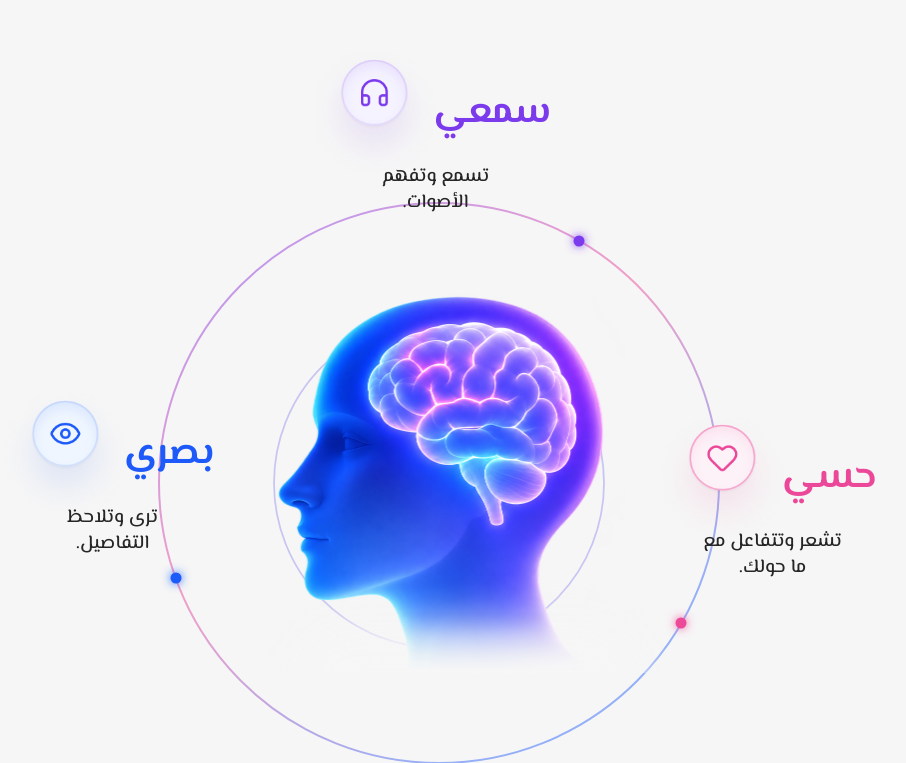
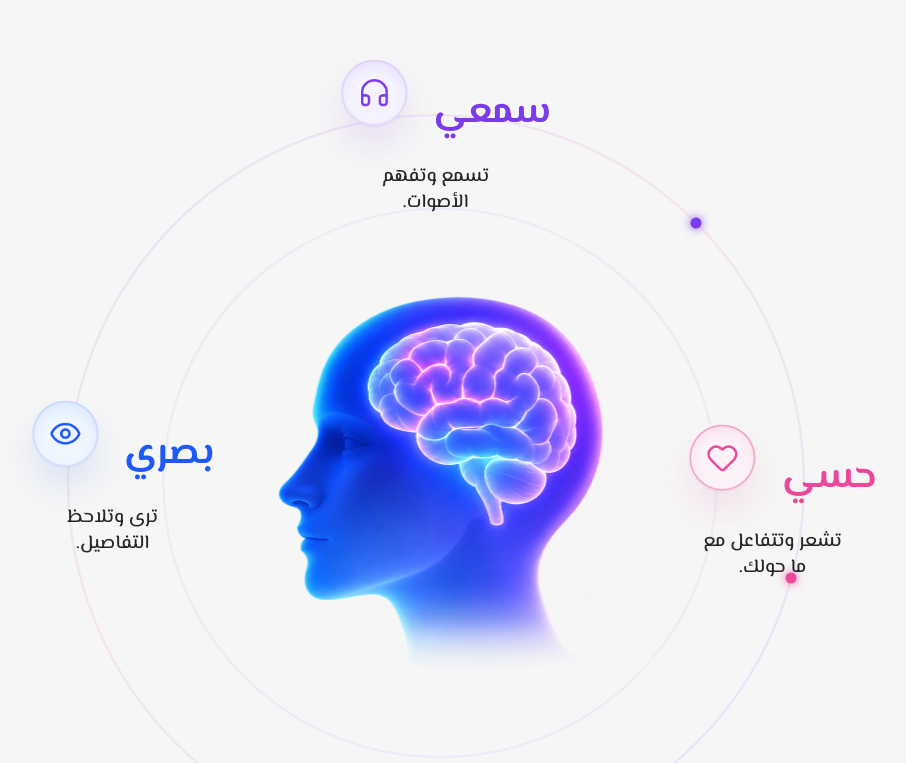
Before and after one commit to Ahmedsayed732004444/Home-Page, a website built with Vite: page index.html in a window 1280 px wide. Shown: the part 1910-2673 px from the top of the page, without its empty margins (204-1110 px from the left). Built offline with nearby package versions, Linux system fonts and the light colour scheme.

Commit message:
style: exactly match figma dimensions for outer and inner orbital circles

```diff
--- a/index.html
+++ b/index.html
@@ -392,18 +392,20 @@
           </defs>
 
           <!-- Outer Orbital Circle (passes cleanly behind the badges) -->
-          <circle cx="466" cy="457" r="280" stroke="url(#orbitGradient)" stroke-width="2" />
+          <!-- Figma: Width/Height 735.82px -> r = 367.91, Border 2.4px -->
+          <circle cx="463" cy="457" r="367.91" stroke="url(#orbitGradient)" stroke-opacity="0.2" stroke-width="2.4" />
 
           <!-- Inner Orbital Circle (wraps close around the head) -->
-          <circle cx="466" cy="457" r="165" stroke="#4F46E5" stroke-opacity="0.28" stroke-width="1.75" />
-
-          <!-- 3 Glowing Dots on Outer Orbit -->
-          <!-- 1. Purple dot near سمعي (Top Right) -->
-          <circle cx="606" cy="215" r="5.5" fill="#7C3AED" filter="url(#dot-glow-purple)" />
-          <!-- 2. Pink dot near حسي (Bottom Right) -->
-          <circle cx="708" cy="597" r="5.5" fill="#EC4899" filter="url(#dot-glow-pink)" />
-          <!-- 3. Blue dot near بصري (Left) -->
-          <circle cx="203" cy="552" r="5.5" fill="#1E5AF9" filter="url(#dot-glow-blue)" />
+          <!-- Figma: Width 553.06, Height 548.25 -> rx=276.53, ry=274.125, Border 2.4px, Opacity 6% -->
+          <ellipse cx="467" cy="457" rx="276.53" ry="274.125" stroke="#4F46E5" stroke-opacity="0.06" stroke-width="2.4" />
+
+          <!-- 3 Glowing Dots on Outer Orbit (r=367.91, cx=463, cy=457) -->
+          <!-- 1. Purple dot near سمعي (Top Right, approx -45 deg) -->
+          <circle cx="723" cy="197" r="5.5" fill="#7C3AED" filter="url(#dot-glow-purple)" />
+          <!-- 2. Pink dot near حسي (Bottom Right, approx +15 deg) -->
+          <circle cx="818" cy="552" r="5.5" fill="#EC4899" filter="url(#dot-glow-pink)" />
+          <!-- 3. Blue dot near بصري (Left, approx 170 deg) -->
+          <circle cx="101" cy="393" r="5.5" fill="#1E5AF9" filter="url(#dot-glow-blue)" />
         </svg>
 
         <!-- Center Head/Brain Illustration -->
```
